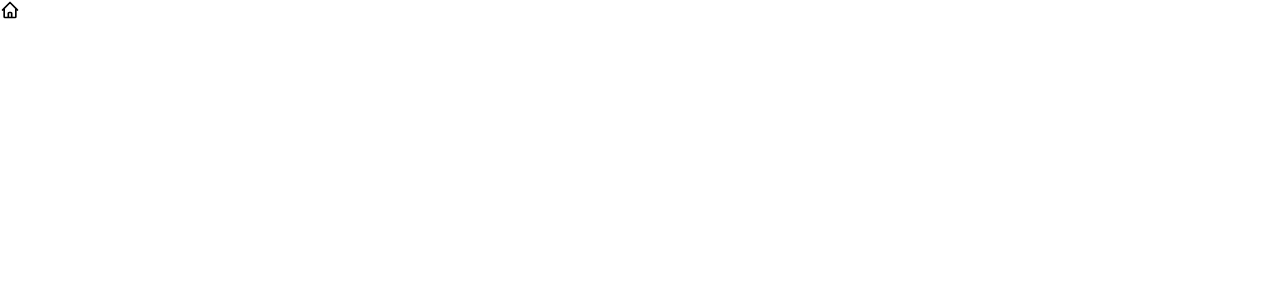
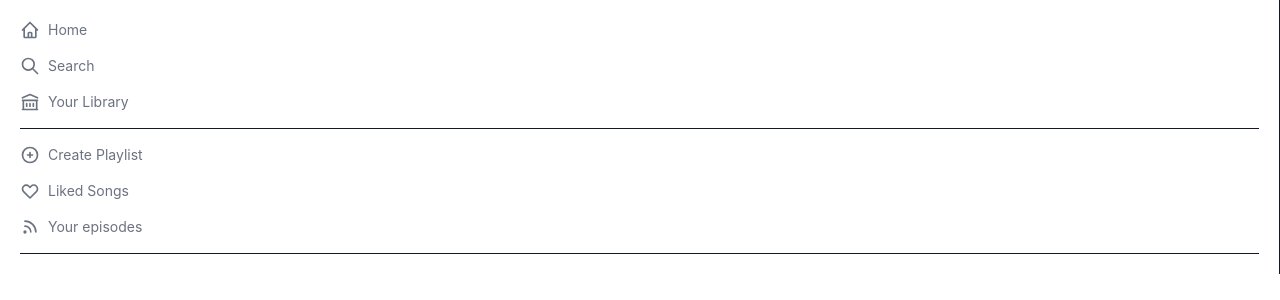
Before and after one commit to Piyush-FSD/spotify-sonny-sangha, a Next.js app: page / in a window 1280 px wide. Shown: the top 300 px of the page. Built offline with nearby package versions, Linux system fonts and the light colour scheme.

Commit message:
working on sidebar player

```diff
--- a/components/Sidebar.js
+++ b/components/Sidebar.js
@@ -1,14 +1,38 @@
-import { HomeIcon } from '@heroicons/react/outline'
+import { HeartIcon, HomeIcon, LibraryIcon, PlusCircleIcon, RssIcon, SearchIcon } from '@heroicons/react/outline'
 
 export const Sidebar = () => {
 
 
     return (
-        <div>
-            <div>
-                <button>
+        <div className='text-gray-500 p-5 text-sm border-r border-gray-900'>
+            <div className='space-y-4'>
+                <button className='flex items-center space-x-2 hover:text-white'>
                     <HomeIcon className='h-5 w-5 ' />
+                    <p>Home</p>
                 </button>
+                <button className='flex items-center space-x-2 hover:text-white'>
+                    <SearchIcon className='h-5 w-5 ' />
+                    <p>Search</p>
+                </button>
+                <button className='flex items-center space-x-2 hover:text-white'>
+                    <LibraryIcon className='h-5 w-5 ' />
+                    <p>Your Library</p>
+                </button>
+                <hr className='border-t-{0.1px} border-gray-900' />
+
+                <button className='flex items-center space-x-2 hover:text-white'>
+                    <PlusCircleIcon className='h-5 w-5 ' />
+                    <p>Create Playlist</p>
+                </button>
+                <button className='flex items-center space-x-2 hover:text-white'>
+                    <HeartIcon className='h-5 w-5 ' />
+                    <p>Liked Songs</p>
+                </button>
+                <button className='flex items-center space-x-2 hover:text-white'>
+                    <RssIcon className='h-5 w-5 ' />
+                    <p>Your episodes</p>
+                </button>
+                <hr className='border-t-{0.1px} border-gray-900' />
             </div>
         </div>
     )
```
